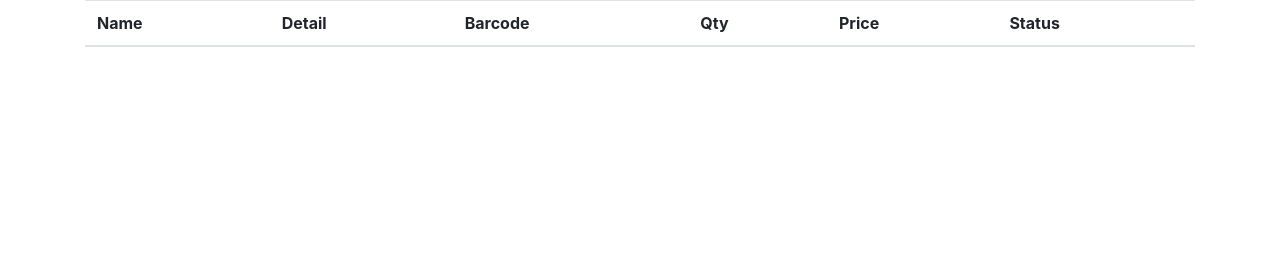
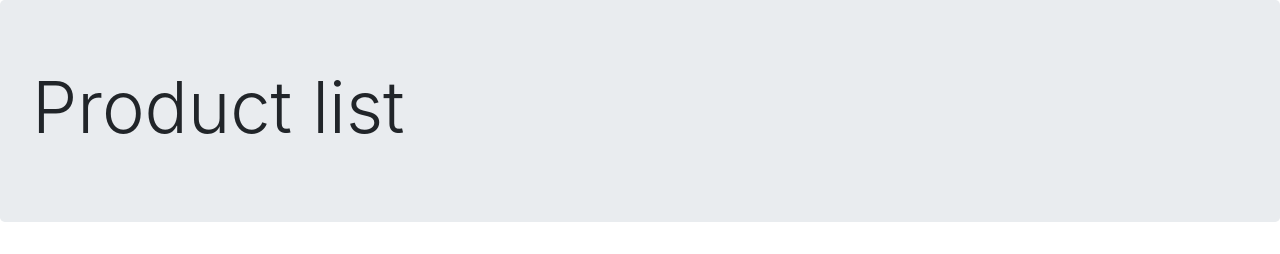
Before and after one commit to paitoons/inventory, a Django app: page / in a window 1280 px wide. Shown: the part 56-310 px from the top of the page. Run offline with Django 3.2, Linux system fonts and the light colour scheme; data that the repository does not hold is empty; some libraries are stand-ins or nearby versions.

Commit message:
2nd Commit

```diff
--- a/stock/models.py
+++ b/stock/models.py
@@ -1,4 +1,6 @@
 from django.db import models
+
+
 # Create your models here.
 class Product(models.Model):
     product_name = models.CharField(max_length=128)
--- a/stock/views.py
+++ b/stock/views.py
@@ -7,7 +7,7 @@ def index(request):
     products=Product.objects.all() # Like SELECT * FROM
 #    html="<html><body>Home page</body></html>"
 #    return HttpResponse(html)
-    return render(request,'frontend/index.html',{'Products':products})
+    return render(request,'frontend/index.html',{'products':products})
 
 
 def about(request):
--- a/templates/frontend/base.html
+++ b/templates/frontend/base.html
@@ -10,7 +10,7 @@
 <body>
 
     <nav class="navbar navbar-expand-md navbar-light bg-light">
-        <a class="navbar-brand"href="{% url 'index' %}">Inventory</a>
+        <a class="navbar-brand" href="{% url 'index' %}">Inventory</a>
         <button class="navbar-toggler d-lg-none" type="button" data-toggle="collapse" data-target="#collapsibleNavId" aria-controls="collapsibleNavId"
             aria-expanded="false" aria-label="Toggle navigation">
             <span class="navbar-toggler-icon"></span>
--- a/templates/frontend/index.html
+++ b/templates/frontend/index.html
@@ -1,6 +1,10 @@
 {% extends 'frontend/base.html' %}
+{% block title %} Home {% endblock %}
+{% block content %}
 
-{% block content %}
+<div class="jumbotron">
+    <h1 class="display-3">Product list</h1>
+</div>
 
 <div class="container">
     <table class="table">
@@ -17,12 +21,12 @@
         <tbody>
             {% for p in products %}
             <tr>
-                <td>{{p.product_name}}</td>
-                <td>{{p.product_detail}}</td>
-                <td>{{p.product_barcode}}</td>
-                <td>{{p.product_qty}}</td>
-                <td>{{p.product_price}}</td>
-                <td>{{p.product_status}}</td>
+                <td>{{ p.product_name }}</td>
+                <td>{{ p.product_detail }}</td>
+                <td>{{ p.product_barcode }}</td>
+                <td>{{ p.product_qty }}</td>
+                <td>{{ p.product_price }}</td>
+                <td>{{ p.product_status }}</td>
             </tr>
             {% endfor %}
         </tbody>
```
